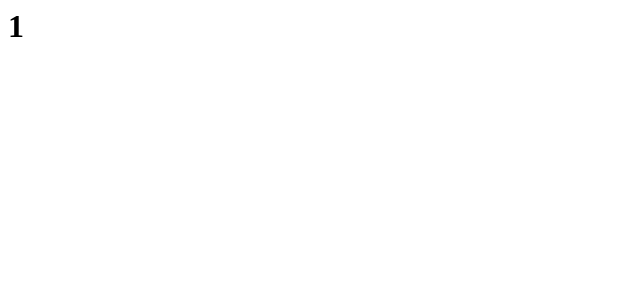
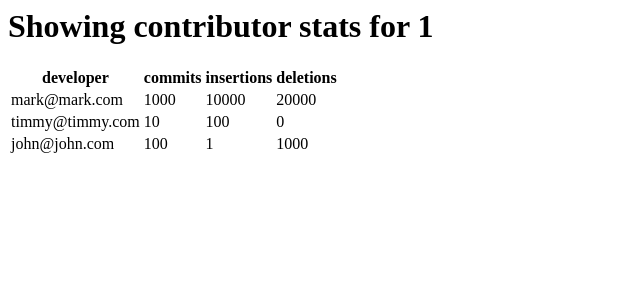
Before and after one commit to dragonfi/git-repo-stats, a Django app: page /stats/1 in a window 1280 px wide. Before the commit the part shown is almost empty. Shown: the top 300 px of the page, without its empty margins (0-640 px from the left). Run offline with Django 3.2, Linux system fonts and the light colour scheme.

Commit message:
stagetter: add template with table

```diff
--- a/statgetter/templates/statgetter/stats.html
+++ b/statgetter/templates/statgetter/stats.html
@@ -1 +1,18 @@
-<h1>{{ repo_url }}</h1>
+<h1>Showing contributor stats for {{ repo_url }}</h1>
+
+{% if contributors %}
+  <table>
+    <tr>
+      {% for data in contributors.headers %}
+        <th>{{ data }}</th>
+      {% endfor %}
+    </tr>
+    {% for row in contributors.rows %}
+      <tr>
+        {% for data in row %}
+          <td>{{ data }}</td>
+        {% endfor %}
+      </tr>
+    {% endfor %}
+  </table>
+{% endif %}
--- a/statgetter/views.py
+++ b/statgetter/views.py
@@ -11,5 +11,13 @@ def index(request):
 def stats(request, repo_url):
     context = {
         'repo_url': repo_url,
+        'contributors': {
+            'headers': ['developer', 'commits', 'insertions', 'deletions'],
+            'rows': [
+                ['mark@mark.com', 1000, 10000, 20000],
+                ['timmy@timmy.com', 10, 100, 0],
+                ['john@john.com', 100, 1, 1000],
+            ]
+        }
     }
     return render(request, 'statgetter/stats.html', context)
```
